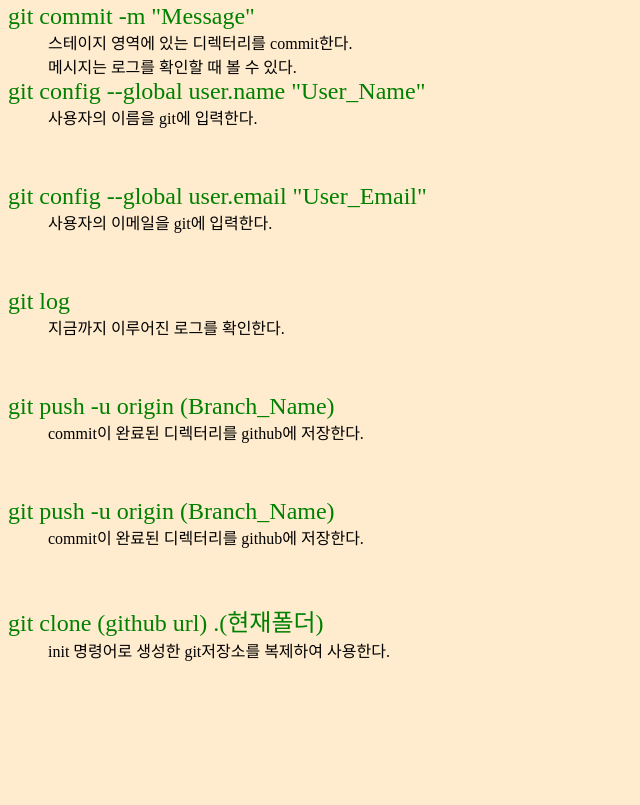
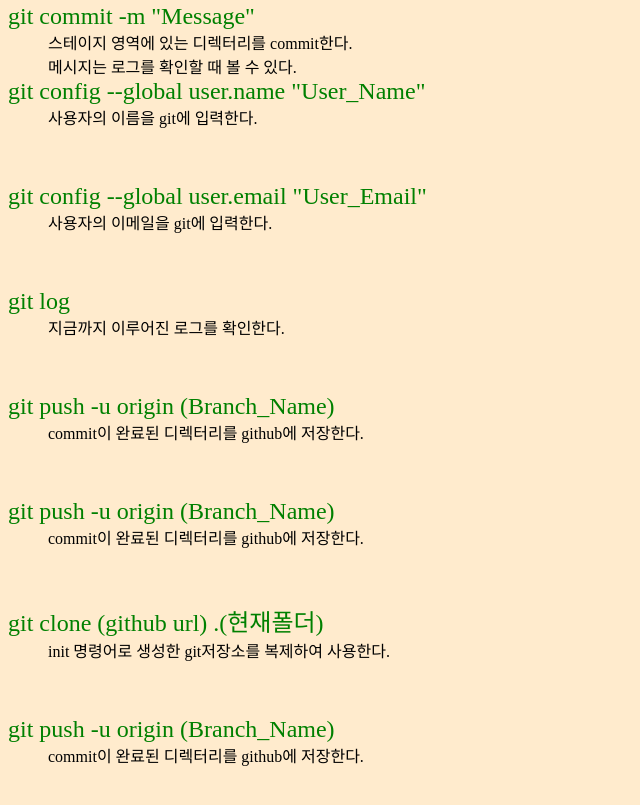
Before and after one commit to ss721229/Learning, a plain HTML site: page git_summery.html in a window 1280 px wide. Shown: the part 545-1350 px from the top of the page, without its empty margins (0-640 px from the left). Before the commit the page ends 1277 px from the top, so only its background shows below. Drawn offline with Linux system fonts and the light colour scheme.

Commit message:
git summery - Class 1 ~ 3

```diff
--- a/git_summery.html
+++ b/git_summery.html
@@ -57,10 +57,13 @@
          <br><br><br>
          <dt>git push -u origin (Branch_Name)</dt>
             <dd>commit이 완료된 디렉터리를 github에 저장한다.</dd>
-         <br><br><br>
+        <br><br><br>
         <dt>git clone (github url) .(현재폴더) </dt>
             <dd>init 명령어로 생성한 git저장소를 복제하여 사용한다.</dd>
         <br><br><br>
+        <dt>git push -u origin (Branch_Name)</dt>
+            <dd>commit이 완료된 디렉터리를 github에 저장한다.</dd>
+         <br><br><br>
     </ul>
 </body>
 
```
